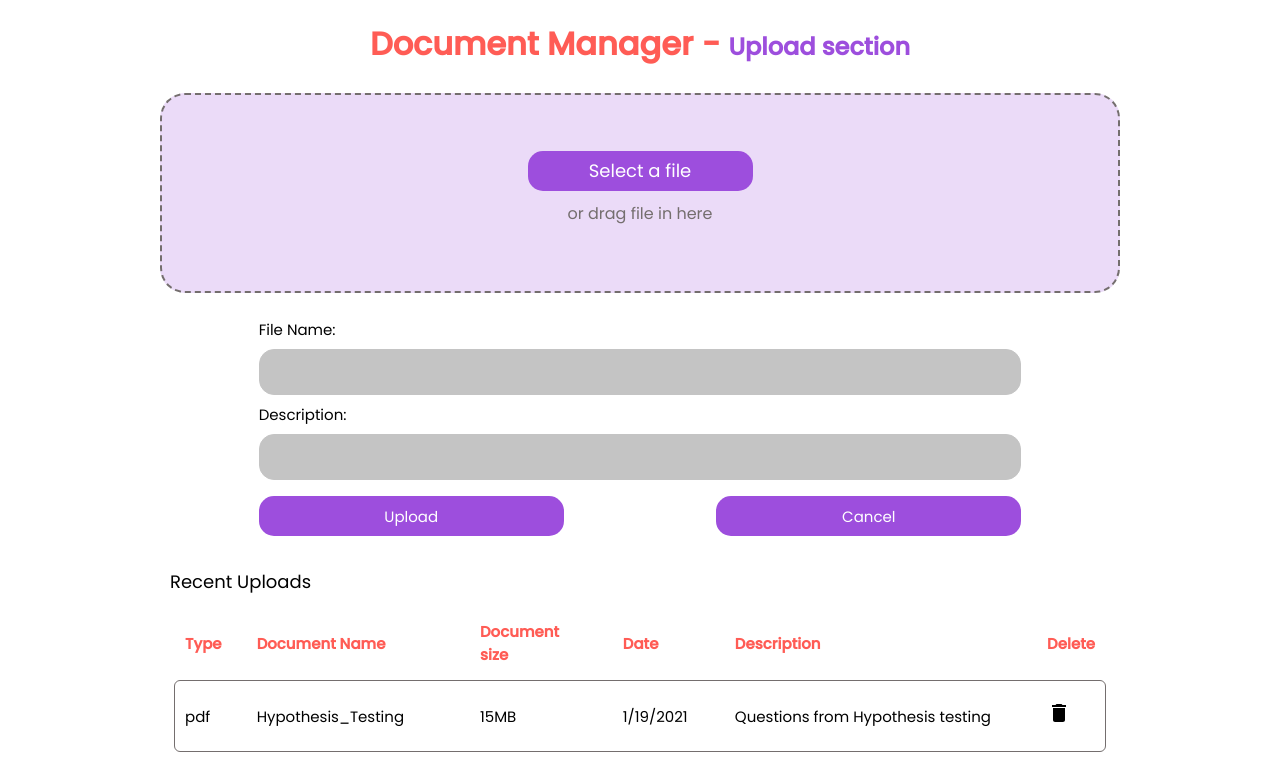
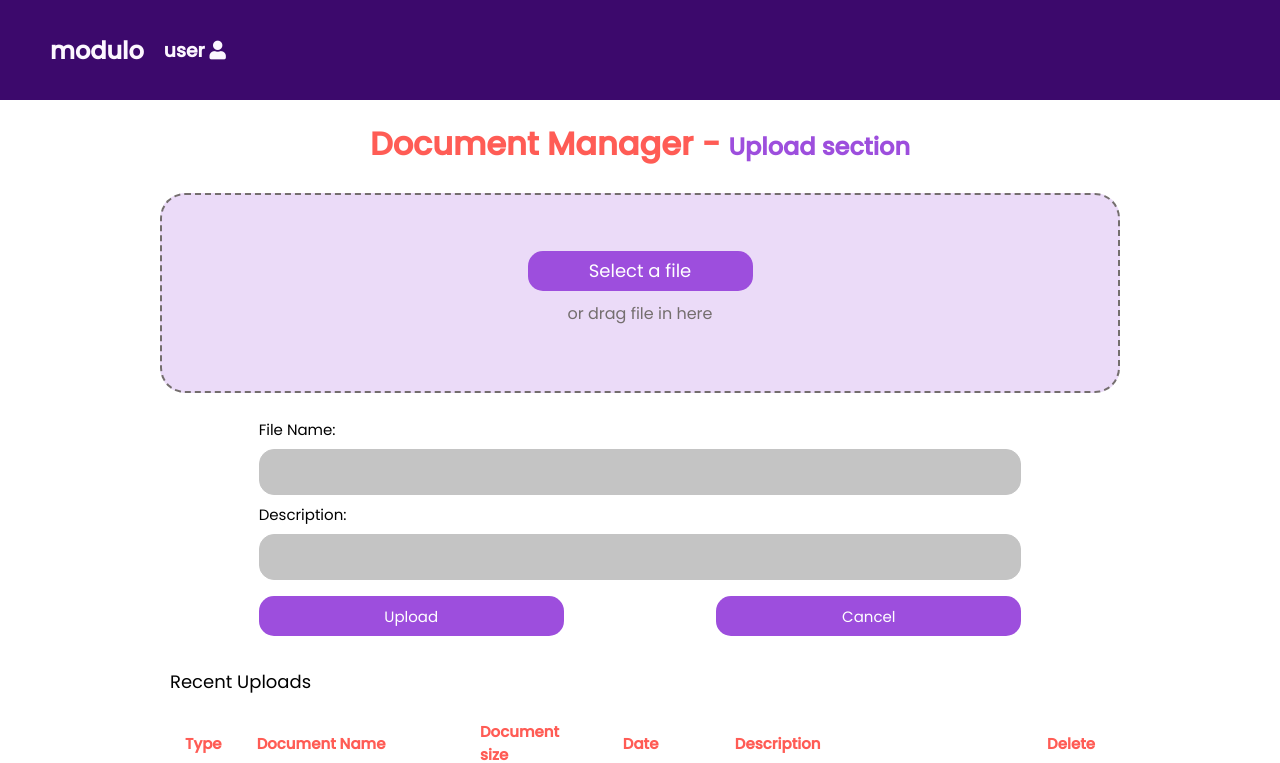
Before and after one commit to GayanKod/Modulo, a React (Create React App) app in the folder client/: page /document-upload in a window 1280 px wide. Shown: the top 763 px of the page. Built offline with nearby package versions, Linux system fonts and the light colour scheme.

Commit message:
Added NavBar2 to DocumentUpload and DocumentDownload pages

```diff
--- a/client/src/pages/DocumentDownload.tsx
+++ b/client/src/pages/DocumentDownload.tsx
@@ -1,9 +1,11 @@
 import DocumentDownloadTitle from "../components/DocumentManager/Document-download/DocumentDownloadTitle";
 import DocumentSearch from "../components/DocumentManager/Document-download/DocumentSearch";
+import Navbar2 from "../components/Navbar2";
 import "../styles/DocumentDownloader.scss";
 function DocumentDownload() {
   return (
     <div className="DocumentDownloader">
+      <Navbar2 />
       <DocumentDownloadTitle />
       <DocumentSearch />
     </div>
--- a/client/src/pages/DocumentUpload.tsx
+++ b/client/src/pages/DocumentUpload.tsx
@@ -33,6 +33,7 @@ function DocumentUpload() {
 
   return (
     <div className="DocumentUploader">
+      <Navbar2 />
       <DocumentUploadTitle />
       <FileSelector docs={documents} setDocs={setDocuments} />
       <br />
```
